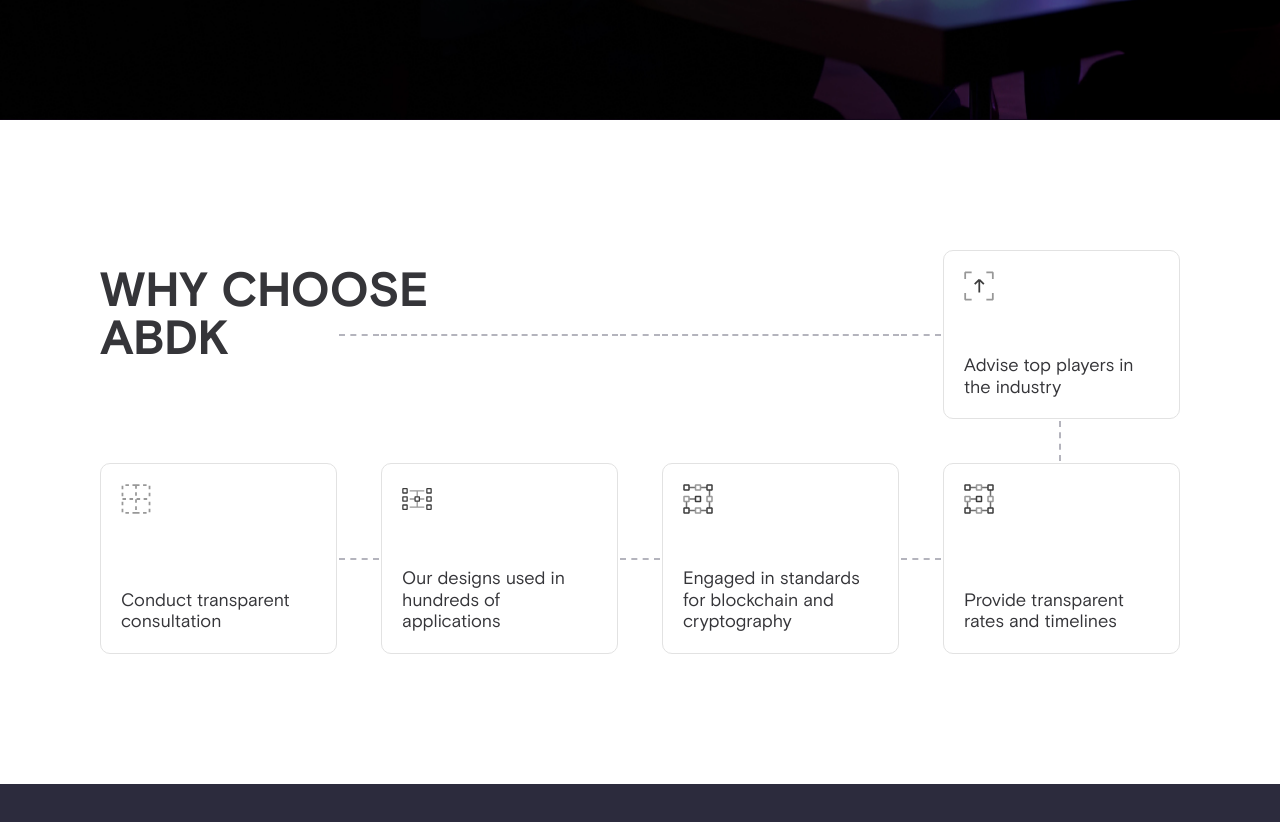
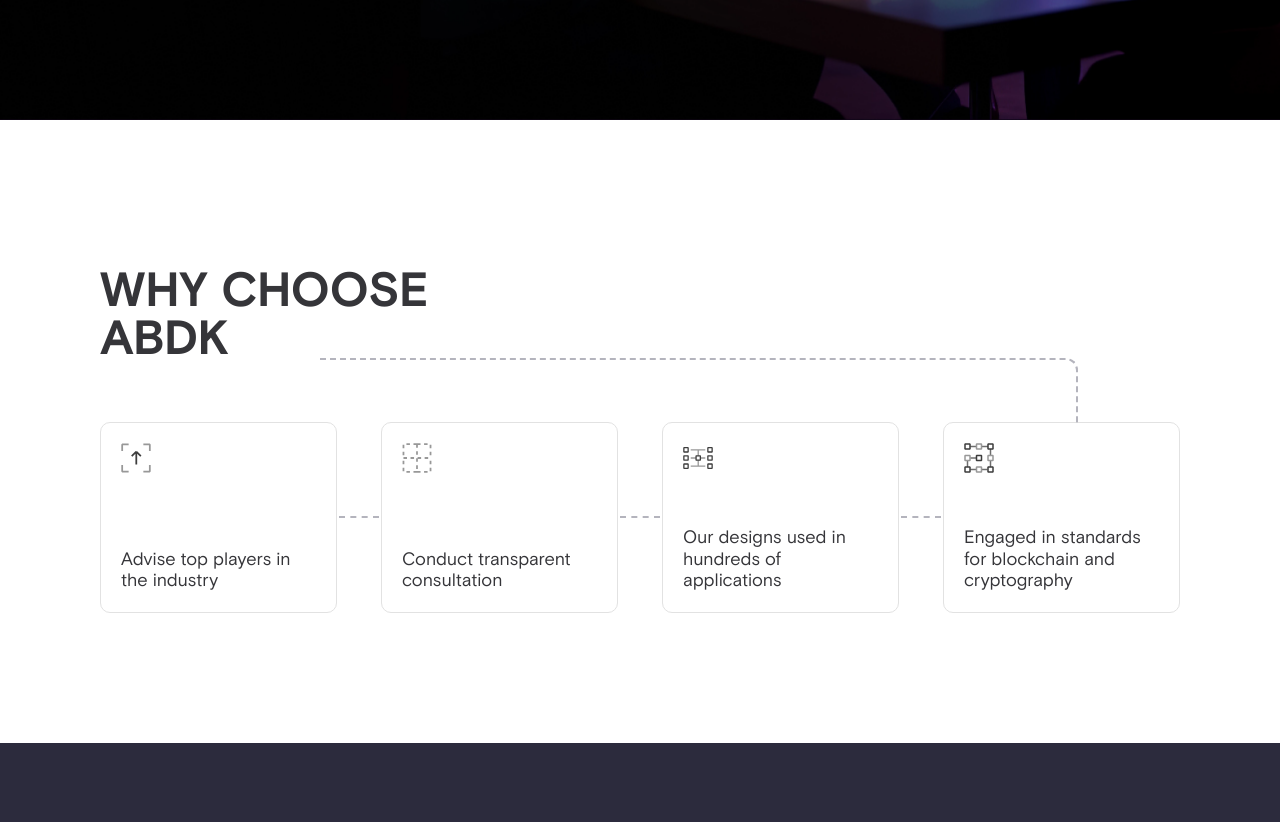
Before and after one commit to brandpack/abdk-consulting, a Next.js app: page /consulting in a window 1280 px wide. Shown: the part 680-1502 px from the top of the page. Built offline with nearby package versions, Linux system fonts and the light colour scheme.

Commit message:
updated responsive title and lines

```diff
--- a/app/consulting/page.tsx
+++ b/app/consulting/page.tsx
@@ -37,12 +37,7 @@
       image: Engaged,
       hoverImage: EngagedH,
       text: 'Engaged in standards for blockchain and cryptography',
-  },
-  {
-      image: Engaged,
-      hoverImage: EngagedH,
-      text: 'Provide transparent rates and timelines',
-  },
+  }
 ]
 
 
--- a/components/common/WhyChoose/WhyChoose.module.scss
+++ b/components/common/WhyChoose/WhyChoose.module.scss
@@ -22,6 +22,11 @@
             grid-template-columns: 1fr auto 1fr auto 1fr auto 1fr;
             grid-gap: 2px;
             position: relative;
+            &__four {
+                position: relative;
+                display: block;
+                height: 200px;
+            }
             h3 {
                 font-size: 64px;
                 font-weight: 600;
@@ -54,6 +59,23 @@
             justify-items: stretch;
             align-items: stretch;
             grid-gap: 2px;
+            &__four {
+                position: relative;
+                &::after {
+                    content: ' ';
+                    position: absolute;
+                    top: -8vh;
+                    right: 8vw;
+                    width: 70%;
+                    height: 8vh;
+                    border-radius: 0 12px 0 0;
+                    border-top: 2px dashed #0A0A29;
+                    border-right: 2px dashed #0A0A29;
+                    opacity: 0.3;
+                    align-self: center;
+                    justify-self: start;
+                }
+            }
         }
     }
 }
@@ -155,6 +177,9 @@
         padding: 144px 0;
         .container {
             .top {
+                &__four {
+                    height: 180px;
+                }
                 h3 {
                     font-size: 60px;
                     margin-top: 18px;
@@ -210,6 +235,9 @@
         padding: 138px 0;
         .container {
             .top {
+                &__four {
+                    height: 180px;
+                }
                 h3 {
                     font-size: 54px;
                     margin-top: 18px;
@@ -262,6 +290,9 @@
         padding: 130px 0;
         .container {
             .top {
+                &__four {
+                    height: 170px;
+                }
                 h3 {
                     font-size: 48px;
                     margin-top: 18px;
@@ -314,6 +345,9 @@
         padding: 120px 0;
         .container {
             .top {
+                &__four {
+                    height: 165px;
+                }
                 h3 {
                     font-size: 46px;
                     margin-top: 18px;
@@ -366,6 +400,9 @@
         padding: 110px 0;
         .container {
             .top {
+                &__four {
+                    height: 155px;
+                }
                 h3 {
                     font-size: 42px;
                     margin-top: 18px;
--- a/components/common/WhyChoose/WhyChoose.tsx
+++ b/components/common/WhyChoose/WhyChoose.tsx
@@ -43,7 +43,6 @@
 
 
     if (itemsLength == 6) {
-
         return (
             <>
                 <div className={cls.WhyChoose}>
@@ -116,7 +115,7 @@
         )
     }
 
-    else {
+    if (itemsLength == 5) {
 
         return (
             <>
@@ -187,7 +186,56 @@
             </>
 
         )
+    }
 
 
+    if (itemsLength == 4) {
+
+        return (
+            <>
+                <div className={cls.WhyChoose}>
+                    <div className={cls.container}>
+                        <div className={`${cls.top} ${cls.top__four}`}>
+                            { showDesktopTitle() }
+                            <div className={cls.angleLine}></div>
+                        </div>
+                        <div className={`${cls.bottom} ${cls.bottom__four}`}>
+                            <ItemChoose item={items[0]}/>
+                            <div className={cls.line__horizontal}></div>
+                            <ItemChoose item={items[1]}/>
+                            <div className={cls.line__horizontal}></div>
+                            <ItemChoose item={items[2]}/>
+                            <div className={cls.line__horizontal}></div>
+                            <ItemChoose item={items[3]}/>
+                        </div>
+                    </div>
+                </div>
+
+                <div className={cls.MobileWhyChoose}>
+                    <div className={cls.container}>
+                        <div className={cls.top}>
+                            { showMobileTitle() }
+                            <div className={cls.angleLine}></div>
+                        </div>
+                        <div className={cls.bottom}>
+
+                            <ItemChoose item={items[0]}/>
+                            <div className={cls.line__horizontal}></div>
+                            <ItemChoose item={items[1]}/>
+
+                            <div className={cls.line__vertical} style={{height:'12px'}}></div>
+                            <div className={cls.space__line}></div>
+                            <div className={cls.space__full}></div>
+
+                            <ItemChoose item={items[2]}/>
+                            <div className={cls.line__horizontal}></div>
+                            <ItemChoose item={items[3]}/>
+                        </div>
+                    </div>
+                </div>
+
+            </>
+
+        )
     }
 }
```
Lines whose indentation alone changed are shown as unchanged.
